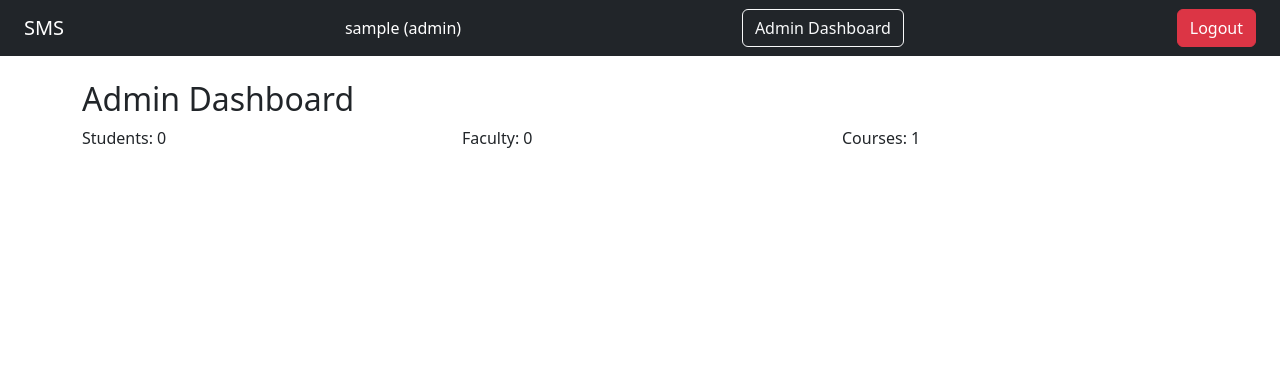
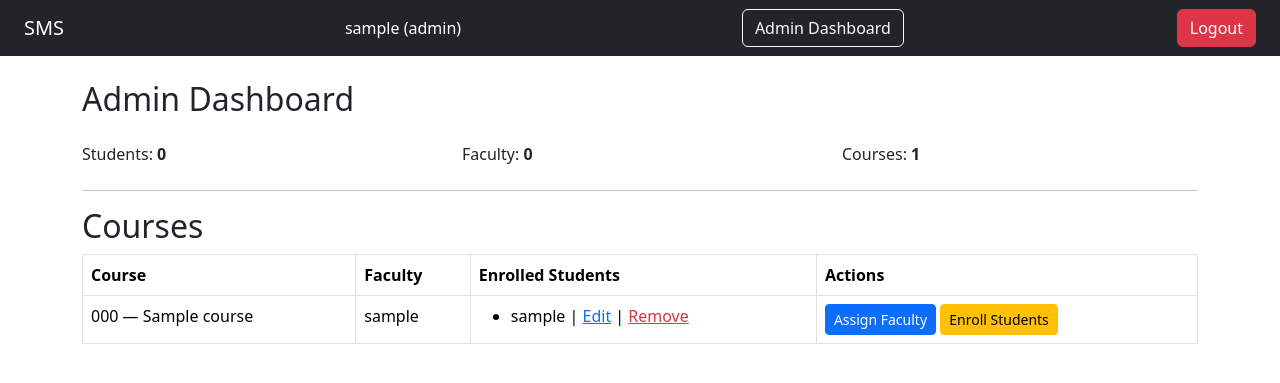
Before and after one commit to Soumili5126/Student-Management-System-Django-and-PostgreSQL-2, a Django app: page /accounts/admin-dashboard/ in a window 1280 px wide. Shown: the top 383 px of the page. Run offline with Django 5.2, Linux system fonts and the light colour scheme; a user stored in the database is signed in; tables that the repository leaves empty hold one stand-in row (values such as "Sample post").

Commit message:
02/02/26 update

```diff
--- a/sms/accounts/models.py
+++ b/sms/accounts/models.py
@@ -18,9 +18,6 @@ class User(AbstractUser):
     otp_expiry = models.DateTimeField(blank=True, null=True)
     reset_token = models.CharField(max_length=100, blank=True, null=True)
     reset_token_expiry = models.DateTimeField(blank=True, null=True)
-
-
-
 
     def __str__(self):
         return f"{self.username} ({self.role})"
--- a/sms/accounts/urls.py
+++ b/sms/accounts/urls.py
@@ -16,7 +16,28 @@ urlpatterns = [
     path(
     'faculty/attendance/<int:course_id>/',
     views.mark_attendance,
-    name='mark_attendance'
-),
+    name='mark_attendance'),
+    path(
+    'admin/assign-faculty/<int:course_id>/',
+    views.assign_faculty,
+    name='assign_faculty'),
+    path(
+    'admin/enroll-students/<int:course_id>/',
+    views.enroll_students,
+    name='enroll_students'),
+    path(
+    'admin/enrollment/edit/<int:enrollment_id>/',
+    views.edit_enrollment,
+    name='edit_enrollment'),
+    path(
+    'admin/enrollment/delete/<int:enrollment_id>/',
+    views.delete_enrollment,
+    name='delete_enrollment'),
+    path(
+    'faculty/course/<int:course_id>/attendance/export/',
+    views.export_attendance_csv,
+    name='export_attendance'),
+
+
 
 ]
--- a/sms/accounts/views.py
+++ b/sms/accounts/views.py
@@ -9,7 +9,7 @@ from django.utils import timezone
 from datetime import timedelta
 from django.contrib import messages
 from .models import User
-from .forms import UserRegisterForm
+from .forms import UserRegisterForm, EnrollmentEditForm
 from .utils import generate_otp, get_otp_expiry,generate_reset_token
 from django.urls import reverse
 from .decorators import admin_only, faculty_only, student_only
@@ -18,8 +18,10 @@ from django.http import HttpResponseForbidden
 from .models import User, FacultyProfile, StudentProfile
 from academics.models import Course, Enrollment,Attendance
 from datetime import date
-from academics.models import Attendance
 from django.db import IntegrityError
+from django.shortcuts import get_object_or_404
+import csv
+from django.http import HttpResponse
 
 # -------- REGISTER --------
 def register_view(request):
@@ -277,21 +279,33 @@ def faculty_dashboard(request):
 def student_dashboard(request):
     return render(request, 'dashboards/student_dashboard.html')
 
-
+# -----Admin,Faculty and Student Dashboards-----
 @login_required
 def admin_dashboard(request):
     if request.user.role != 'admin':
         return HttpResponseForbidden(render(request, '403.html'))
 
+    courses = Course.objects.all()
+
+    course_data = []
+    for course in courses:
+        enrollments = Enrollment.objects.filter(course=course).select_related(
+            'student', 'student__user'
+        )
+        course_data.append({
+            'course': course,
+            'enrollments': enrollments
+        })
+
     context = {
         'total_students': User.objects.filter(role='student').count(),
         'total_faculty': User.objects.filter(role='faculty').count(),
-        'total_courses': Course.objects.count(),
+        'total_courses': courses.count(),
+        'course_data': course_data
     }
 
     return render(request, 'dashboards/admin_dashboard.html', context)
 
-# -----Admin,Faculty and Student Dashboards-----
 @login_required
 def faculty_dashboard(request):
     if request.user.role != 'faculty':
@@ -325,7 +339,7 @@ def student_dashboard(request):
     if request.user.role != 'student':
         return HttpResponseForbidden()
 
-    # ✅ DEFINE student FIRST
+    #DEFINE student FIRST
     student = request.user.student_profile
 
     enrollments = Enrollment.objects.filter(student=student)
@@ -358,7 +372,6 @@ def student_dashboard(request):
             'attendance_summary': attendance_summary,
         }
     )
-
 
 @login_required
 def mark_attendance(request, course_id):
@@ -408,3 +421,121 @@ def mark_attendance(request, course_id):
             'existing_attendance_students': existing_attendance_students,
         }
     )
+
+@login_required
+def assign_faculty(request, course_id):
+    if request.user.role != 'admin':
+        return HttpResponseForbidden(render(request, '403.html'))
+
+    course = Course.objects.get(id=course_id)
+    faculties = FacultyProfile.objects.all()
+
+    if request.method == 'POST':
+        faculty_id = request.POST.get('faculty')
+        faculty = FacultyProfile.objects.get(id=faculty_id)
+        course.faculty = faculty
+        course.save()
+
+        messages.success(
+            request,
+            f"{faculty.user.username} assigned to {course.name}"
+        )
+        return redirect('admin_dashboard')
+
+    return render(
+        request,
+        'dashboards/assign_faculty.html',
+        {
+            'course': course,
+            'faculties': faculties
+        }
+    )
+@login_required
+def enroll_students(request, course_id):
+    if request.user.role != 'admin':
+        return HttpResponseForbidden(render(request, '403.html'))
+
+    course = Course.objects.get(id=course_id)
+    students = StudentProfile.objects.all()
+
+    if request.method == 'POST':
+        selected_students = request.POST.getlist('students')
+
+        for student_id in selected_students:
+            student = StudentProfile.objects.get(id=student_id)
+            Enrollment.objects.get_or_create(
+                student=student,
+                course=course
+            )
+
+        messages.success(
+            request,
+            "Students enrolled successfully."
+        )
+        return redirect('admin_dashboard')
+
+    return render(
+        request,
+        'dashboards/enroll_students.html',
+        {
+            'course': course,
+            'students': students
+        }
+    )
+
+@login_required
+def edit_enrollment(request, enrollment_id):
+    if request.user.role != 'admin':
+        return HttpResponseForbidden(render(request, '403.html'))
+
+    enrollment = get_object_or_404(Enrollment, id=enrollment_id)
+
+    if request.method == 'POST':
+        form = EnrollmentEditForm(request.POST, instance=enrollment)
+        if form.is_valid():
+            form.save()
+            messages.success(request, "Enrollment updated.")
+            return redirect('admin_dashboard')
+    else:
+        form = EnrollmentEditForm(instance=enrollment)
+
+    return render(
+        request,
+        'dashboards/edit_enrollment.html',
+        {'form': form, 'enrollment': enrollment}
+    )
+
+@login_required
+def delete_enrollment(request, enrollment_id):
+    if request.user.role != 'admin':
+        return HttpResponseForbidden(render(request, '403.html'))
+
+    enrollment = get_object_or_404(Enrollment, id=enrollment_id)
+
+    enrollment.delete()
+    messages.success(request, "Student removed from course.")
+
+    return redirect('admin_dashboard')
+
+@login_required
+def export_attendance_csv(request, course_id):
+    if request.user.role not in ['faculty', 'admin']:
+        return HttpResponseForbidden()
+
+    course = Course.objects.get(id=course_id)
+    attendance = Attendance.objects.filter(course=course)
+
+    response = HttpResponse(content_type='text/csv')
+    response['Content-Disposition'] = f'attachment; filename="{course.code}_attendance.csv"'
+
+    writer = csv.writer(response)
+    writer.writerow(['Student', 'Date', 'Status'])
+
+    for a in attendance:
+        writer.writerow([
+            a.student.user.username,
+            a.date,
+            a.status
+        ])
+
+    return response
--- a/sms/templates/dashboards/admin_dashboard.html
+++ b/sms/templates/dashboards/admin_dashboard.html
@@ -1,12 +1,72 @@
 {% extends 'base.html' %}
 {% block content %}
 
-<h2>Admin Dashboard</h2>
+<h2 class="mb-4">Admin Dashboard</h2>
 
-<div class="row">
-    <div class="col">Students: {{ total_students }}</div>
-    <div class="col">Faculty: {{ total_faculty }}</div>
-    <div class="col">Courses: {{ total_courses }}</div>
+<!-- Stats -->
+<div class="row mb-4">
+    <div class="col">Students: <b>{{ total_students }}</b></div>
+    <div class="col">Faculty: <b>{{ total_faculty }}</b></div>
+    <div class="col">Courses: <b>{{ total_courses }}</b></div>
 </div>
 
+<hr>
+
+<!-- Course Management -->
+<h2>Courses</h2>
+
+<table class="table table-bordered">
+    <thead>
+        <tr>
+            <th>Course</th>
+            <th>Faculty</th>
+            <th>Enrolled Students</th>
+            <th>Actions</th>
+        </tr>
+    </thead>
+    <tbody>
+        {% for item in course_data %}
+        <tr>
+            <td>{{ item.course.code }} — {{ item.course.name }}</td>
+            <td>
+                {% if item.course.faculty %}
+                    {{ item.course.faculty.user.username }}
+                {% else %}
+                    Not Assigned
+                {% endif %}
+            </td>
+            <td>
+                {% if item.enrollments %}
+                    <ul class="mb-0">
+                        {% for e in item.enrollments %}
+                            <li>
+                                {{ e.student.user.username }}
+                                |
+                                <a href="{% url 'edit_enrollment' e.id %}">Edit</a>
+                                |
+                                <a href="{% url 'delete_enrollment' e.id %}"
+                                   class="text-danger">
+                                   Remove
+                                </a>
+                            </li>
+                        {% endfor %}
+                    </ul>
+                {% else %}
+                    <em>No students enrolled</em>
+                {% endif %}
+            </td>
+            <td>
+                <a href="{% url 'assign_faculty' item.course.id %}"
+                   class="btn btn-sm btn-primary">
+                   Assign Faculty
+                </a>
+                <a href="{% url 'enroll_students' item.course.id %}"
+                   class="btn btn-sm btn-warning">
+                   Enroll Students
+                </a>
+            </td>
+        </tr>
+        {% endfor %}
+    </tbody>
+</table>
 {% endblock %}
--- a/sms/templates/dashboards/faculty_dashboard.html
+++ b/sms/templates/dashboards/faculty_dashboard.html
@@ -23,6 +23,11 @@
                class="btn btn-sm btn-primary mb-3">
                 Mark Attendance
             </a>
+            <a href="{% url 'export_attendance' item.course.id %}"
+               class="btn btn-sm btn-secondary mb-3 ms-2">
+                Export Attendance
+            </a>
+
 
             {% if item.enrollments %}
                 <ul>
```
Also changed, not shown: sms/accounts/forms.py (+7 -0 lines), sms/templates/dashboards/assign_faculty.html (added, +25 -0 lines), sms/templates/dashboards/edit_enrollment.html (added, +17 -0 lines), sms/templates/dashboards/enroll_students.html (added, +25 -0 lines).
